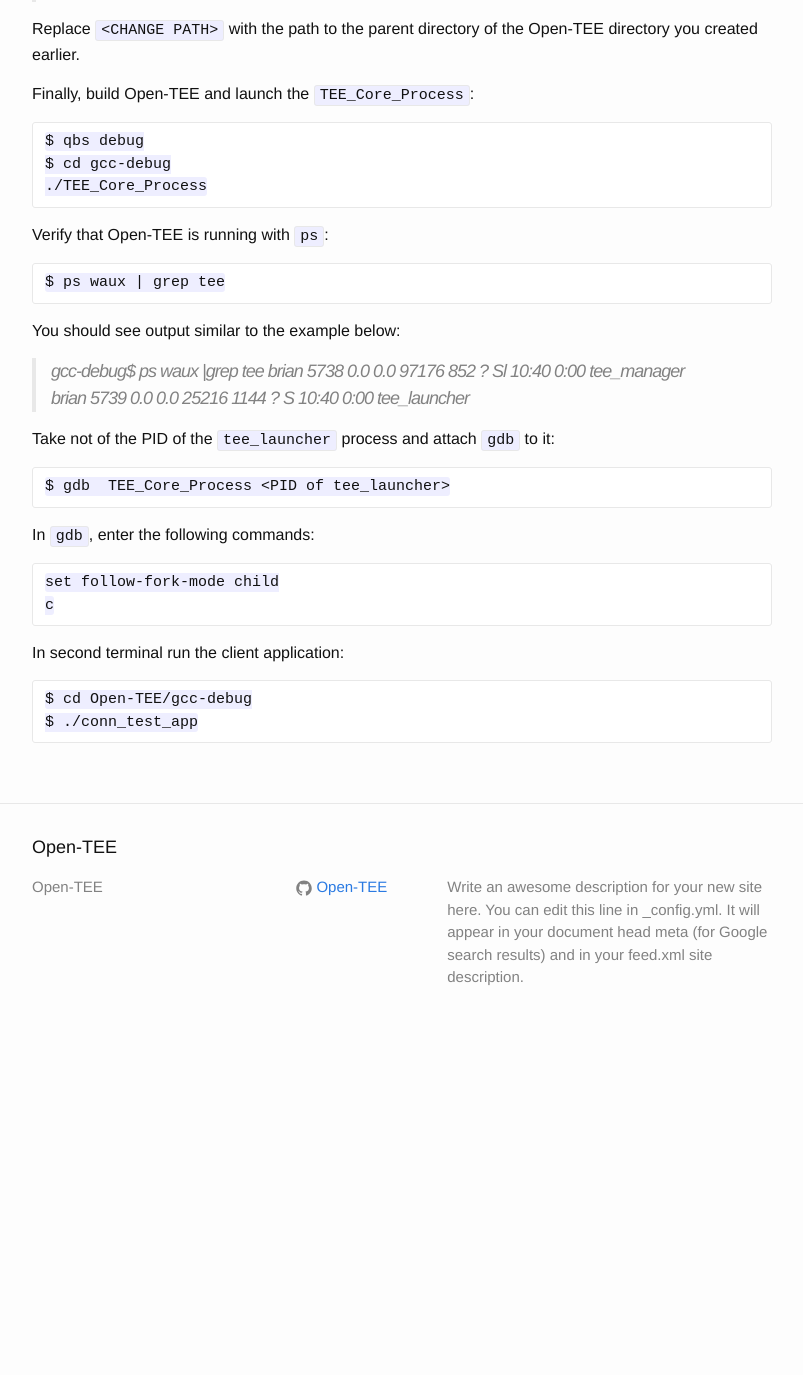
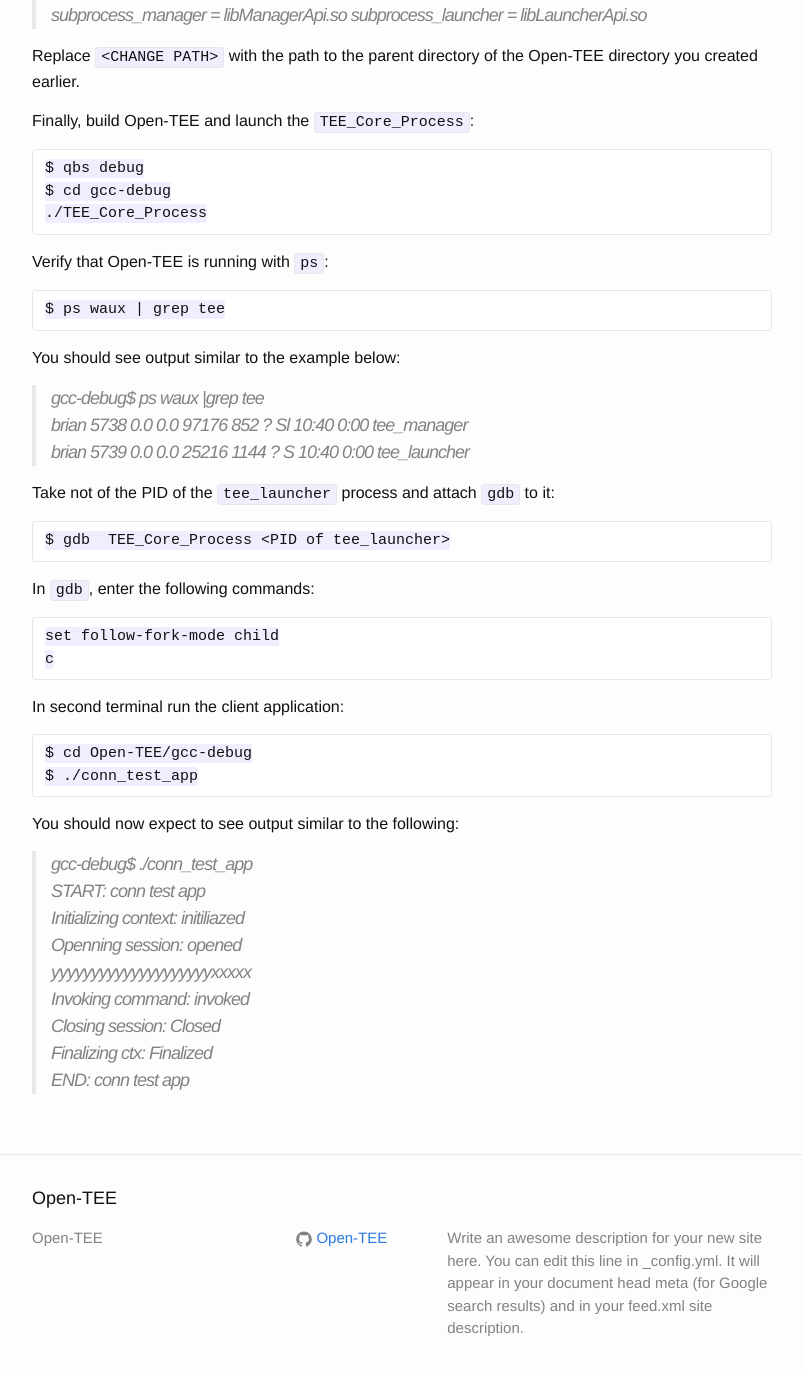
Before and after one commit to Open-TEE/Open-Tee.github.io, a Jekyll site: the page built from tutorial.md, in a window 1280 px wide and 1400 px high, scrolled down 1212 px. Shown: the top 1375 px of the window, without its empty margins (238-1041 px from the left). Built offline with Jekyll 4.4.1, drawn with Linux system fonts in a browser that asks for light colours; before the commit the page ends 2261 px from its top, so only the background shows below that; some of the changed text lies outside the part shown.

Commit message:
Fix quote formatting, add conn_test_app sample output
Signed-off-by: Thomas Nyman <thomas.nyman@aalto.fi>

```diff
--- a/tutorial.md
+++ b/tutorial.md
@@ -87,3 +87,15 @@ In second terminal run the client application:
 
 	$ cd Open-TEE/gcc-debug
     $ ./conn_test_app
+
+You should now expect to see output similar to the following:
+
+> gcc-debug$ ./conn_test_app
+> START: conn test app
+> Initializing context: initiliazed
+> Openning session: opened
+> yyyyyyyyyyyyyyyyyyyyxxxxx
+> Invoking command: invoked
+> Closing session: Closed
+> Finalizing ctx: Finalized
+> END: conn test app
```
